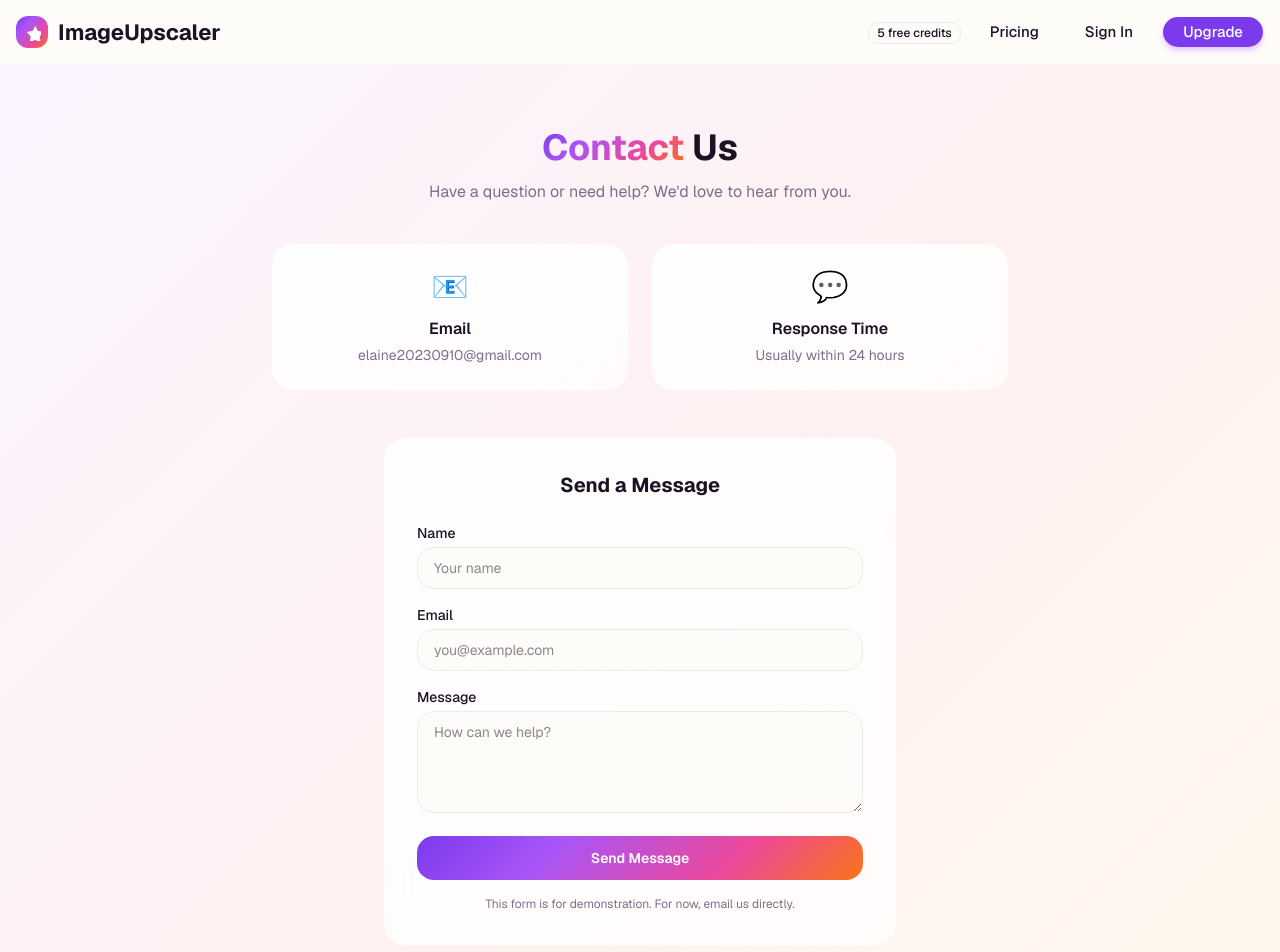
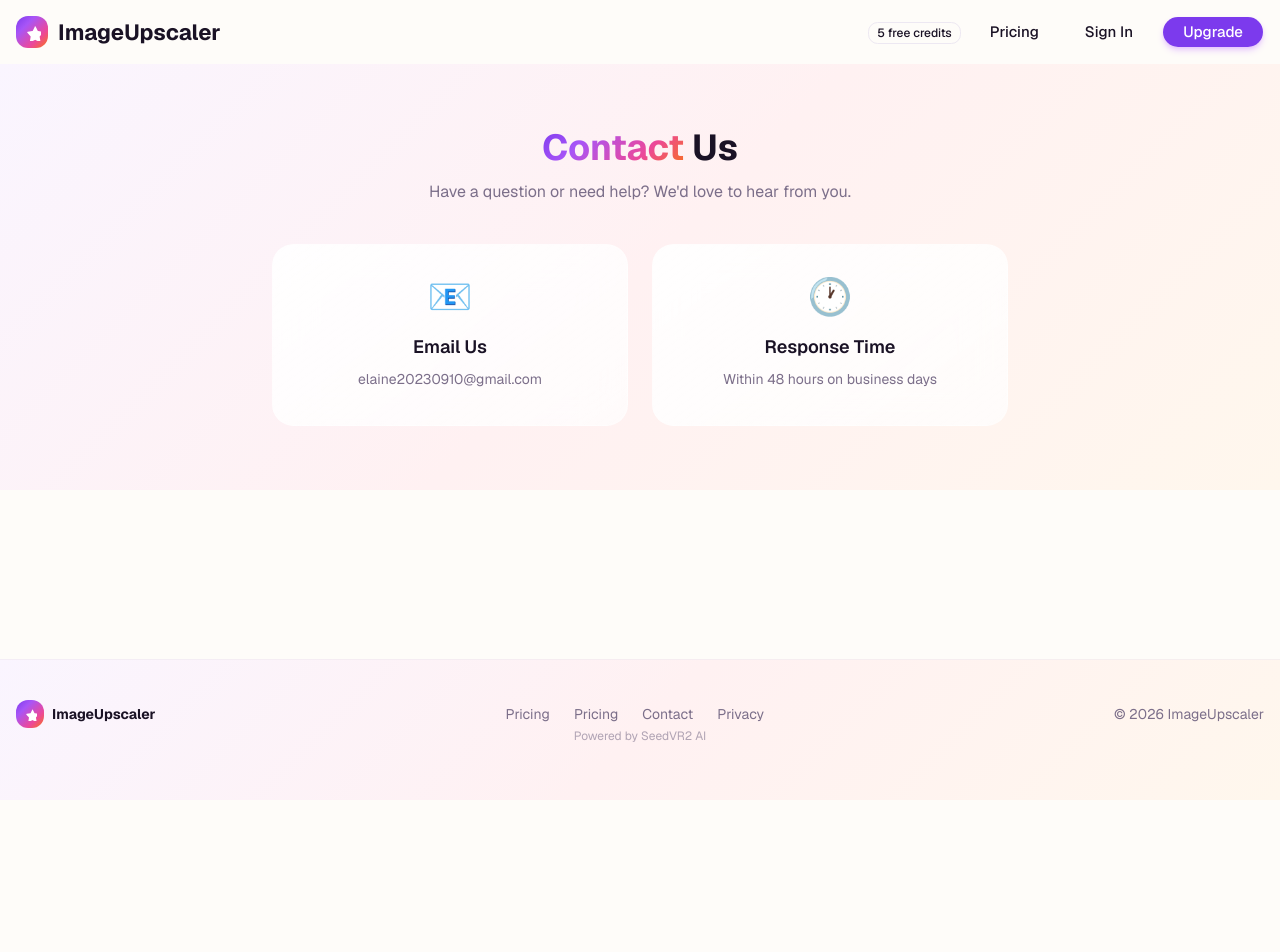
Before and after one commit to elaine202309/imageupscaler, a Next.js app: page /contact in a window 1280 px wide. Shown: the top 952 px of the page. After the commit the page ends 800 px from the top, so only its background shows below. Built offline with nearby package versions, Linux system fonts and the light colour scheme; no server answers.

Commit message:
Simplify contact page — remove form, update response time

```diff
--- a/src/app/contact/page.tsx
+++ b/src/app/contact/page.tsx
@@ -11,41 +11,17 @@ export default function ContactPage() {
           </p>
         </div>
 
-        <div className="grid grid-cols-1 md:grid-cols-2 gap-6 mb-12">
-          <div className="glass rounded-2xl p-6 text-center">
-            <div className="text-3xl mb-3">📧</div>
-            <h3 className="font-semibold mb-1">Email</h3>
-            <p className="text-sm text-muted-foreground">elaine20230910@gmail.com</p>
+        <div className="grid grid-cols-1 md:grid-cols-2 gap-6">
+          <div className="glass rounded-2xl p-8 text-center">
+            <div className="text-4xl mb-4">📧</div>
+            <h3 className="text-lg font-semibold mb-2">Email Us</h3>
+            <p className="text-sm text-muted-foreground mb-1">elaine20230910@gmail.com</p>
           </div>
-          <div className="glass rounded-2xl p-6 text-center">
-            <div className="text-3xl mb-3">💬</div>
-            <h3 className="font-semibold mb-1">Response Time</h3>
-            <p className="text-sm text-muted-foreground">Usually within 24 hours</p>
+          <div className="glass rounded-2xl p-8 text-center">
+            <div className="text-4xl mb-4">🕐</div>
+            <h3 className="text-lg font-semibold mb-2">Response Time</h3>
+            <p className="text-sm text-muted-foreground">Within 48 hours on business days</p>
           </div>
-        </div>
-
-        <div className="glass rounded-2xl p-8 max-w-lg mx-auto">
-          <h2 className="text-xl font-bold mb-6 text-center">Send a Message</h2>
-          <form className="space-y-4">
-            <div>
-              <label className="text-sm font-medium mb-1 block">Name</label>
-              <input type="text" className="w-full rounded-xl border border-border bg-background px-4 py-2.5 text-sm outline-none focus:ring-2 focus:ring-purple-300" placeholder="Your name" />
-            </div>
-            <div>
-              <label className="text-sm font-medium mb-1 block">Email</label>
-              <input type="email" className="w-full rounded-xl border border-border bg-background px-4 py-2.5 text-sm outline-none focus:ring-2 focus:ring-purple-300" placeholder="you@example.com" />
-            </div>
-            <div>
-              <label className="text-sm font-medium mb-1 block">Message</label>
-              <textarea rows={4} className="w-full rounded-xl border border-border bg-background px-4 py-2.5 text-sm outline-none focus:ring-2 focus:ring-purple-300" placeholder="How can we help?" />
-            </div>
-            <button type="submit" className="w-full py-3 rounded-xl text-white font-semibold text-sm hover:opacity-90 transition-opacity" style={{ background: "var(--gradient-primary)" }}>
-              Send Message
-            </button>
-            <p className="text-xs text-center text-muted-foreground">
-              This form is for demonstration. For now, email us directly.
-            </p>
-          </form>
         </div>
       </div>
     </div>
```
